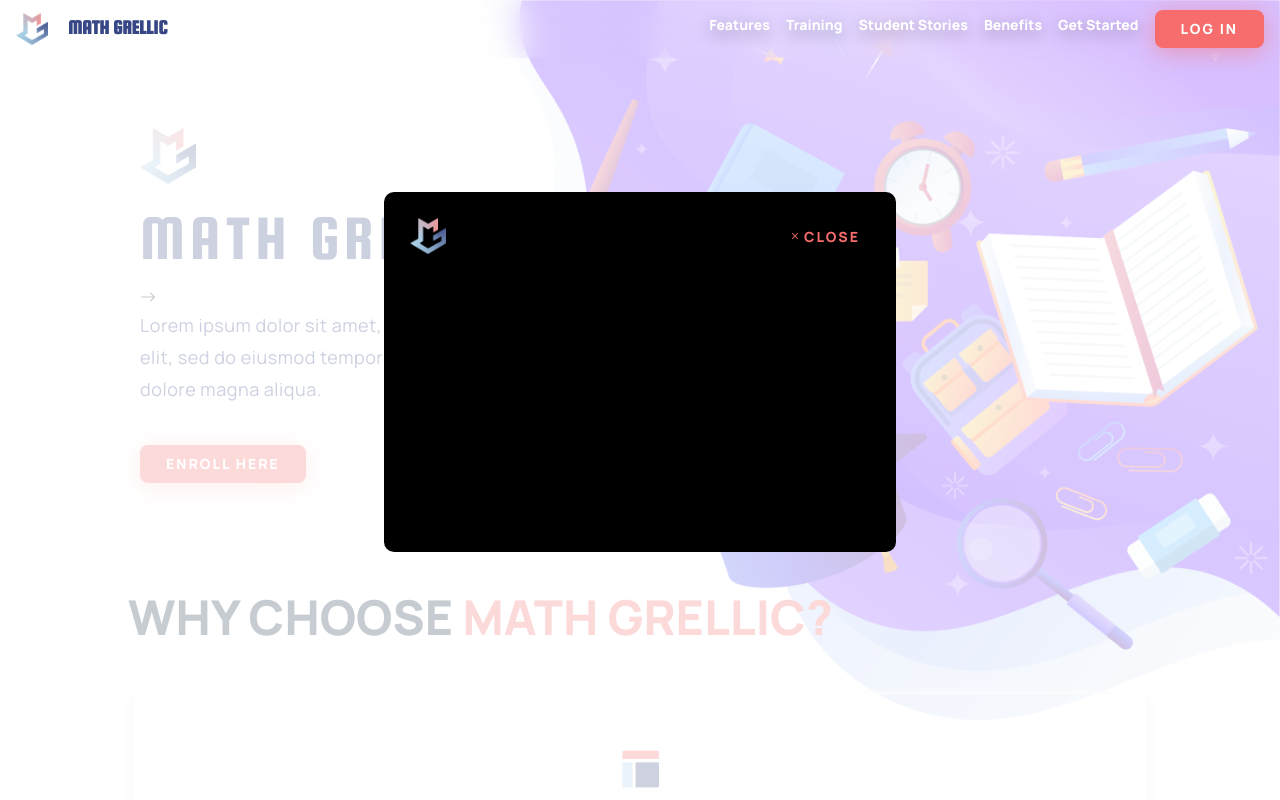
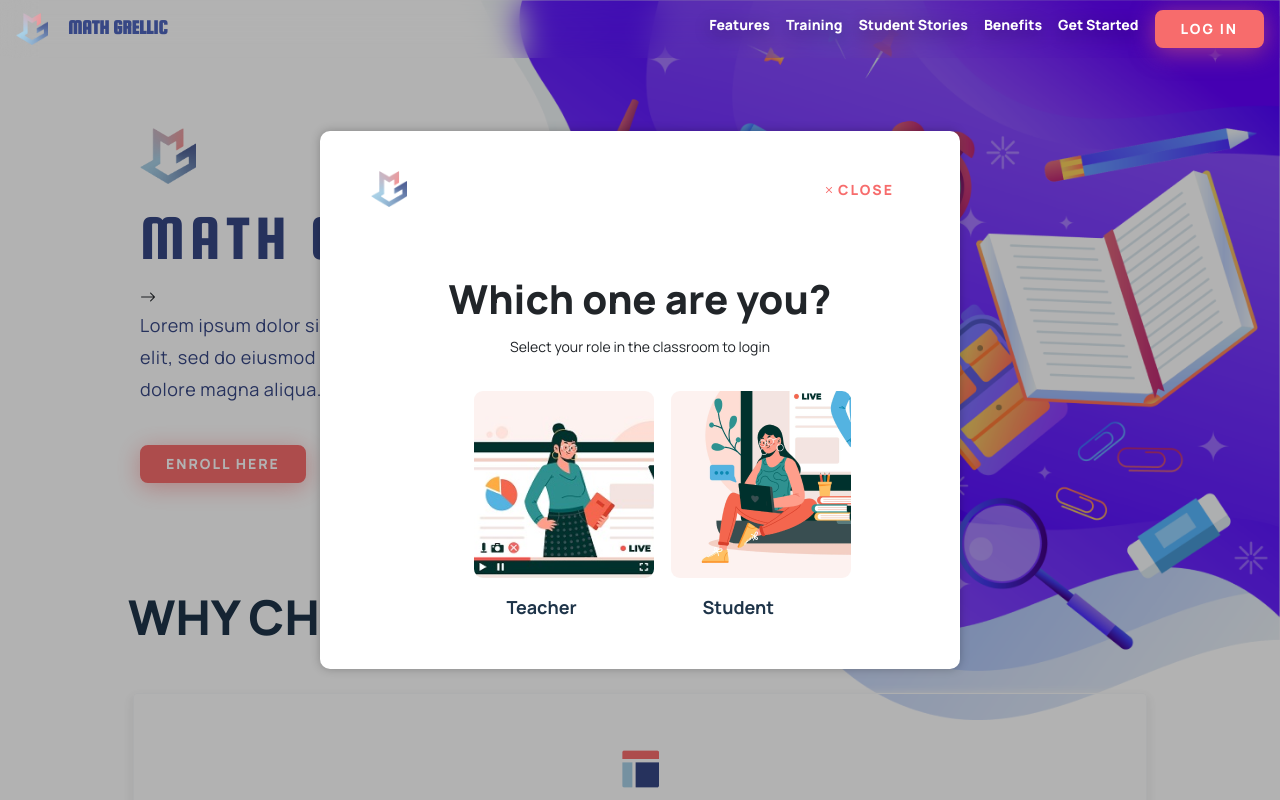
Before and after one commit to nayrxer2/math_grellic, a React (Create React App) app: page / in a window 1280 px wide. Both pictures are taken after a click on the button "LOG IN". Shown: the top 800 px of the page. Built offline with nearby package versions, Linux system fonts and the light colour scheme.

Commit message:
Created Selection Modal
To be optimize

```diff
--- a/public/index.html
+++ b/public/index.html
@@ -17,6 +17,6 @@
     <script src="https://maxcdn.bootstrapcdn.com/bootstrap/4.0.0/js/bootstrap.min.js" integrity="sha384-JZR6Spejh4U02d8jOt6vLEHfe/JQGiRRSQQxSfFWpi1MquVdAyjUar5+76PVCmYl" crossorigin="anonymous"></script>
 
     <script src="https://unpkg.com/ionicons@5.4.0/dist/ionicons.js"></script>
-
+    <div id="modal-root"></div>
   </body>
 </html>
--- a/src/components/landingpage/Navbar.js
+++ b/src/components/landingpage/Navbar.js
@@ -1,14 +1,15 @@
 import React, { useState } from 'react'
 import '../../styles/navbar.css'
-import '../../styles/login.css'
 import logo from '../../images/logo-brand.png'
+import imgTeacher from '../../images/teacher-img.png'
+import imgStudent from '../../images/student-img.png'
 import {LinkButton} from '../LinkButton'
 import {Button} from '../Button'
 import { NavItems } from './NavItems'
 //from fontawesome
 import { FontAwesomeIcon } from "@fortawesome/react-fontawesome"
 import { faBars } from "@fortawesome/free-solid-svg-icons"
-import Modal from 'react-modal'
+import Modal from '../modals/modal-auth'
 
 const Navbar = () => {
   const [navbar, setNavbar] = useState(false)
@@ -20,7 +21,12 @@ const Navbar = () => {
         setNavbar(false)
     }
 }
-const [modalIsOpen, setModalIsOpen] = useState(false)
+
+const modalRef = React.useRef()
+const openModal = () => {
+  modalRef.current.openModal()
+}
+
 window.addEventListener('scroll', changeBackground)
 
   return (
@@ -39,19 +45,8 @@ window.addEventListener('scroll', changeBackground)
           )
         })}
           <li className="nav-item active">
-             <Button onClick={() => setModalIsOpen(true)} type="button" className="btn btn-primary btn-enrol-here btn-nav">LOG IN</Button>
-             <Modal isOpen={modalIsOpen} className="login-modal-body">
-                <img className="brand-logo" src={logo} />
-                <div className="login-modal-close">
-                  <Button onClick={() => setModalIsOpen(false)}
-                  buttonStyle="tertiary"
-                  >
-                    <i class="bi bi-x"></i>
-                    Close
-                  </Button>
-                </div>
-
-             </Modal>
+              <Button onClick={openModal} type="button" className="btn btn-primary btn-enrol-here btn-nav">LOG IN</Button>
+              <Modal className="modal-dialog-scrollable" ref={modalRef}/>
           </li>
       </ul>
     </div>
--- a/src/components/modals/login.js
+++ /dev/null
@@ -1,5 +0,0 @@
-import React from 'react';
-
-export const Modal = ({ showModal, setShowModal}) => {
-    return <>{showModal ? <div></div> : null}</>;
-}
--- /dev/null
+++ b/src/components/modals/modal-auth.js
@@ -0,0 +1,64 @@
+import React, {forwardRef, useImperativeHandle} from 'react'
+import ReactDOM from 'react-dom'
+import '../../styles/modal-auth.css'
+import imgTeacher from '../../images/teacher-img.png'
+import imgStudent from '../../images/student-img.png'
+import {Button} from '../Button'
+import logo from '../../images/logo-brand.png'
+
+const Modal = forwardRef((props, ref) => {
+    const [display, setDisplay] = React.useState(false)
+
+    useImperativeHandle(ref, () => {
+        return {
+            openModal: () => open(),
+            closeModal: () => close()
+        }
+    })
+
+    const open = () => {
+        setDisplay(true)
+    }
+
+    const close = () => {
+        setDisplay(false)
+    }
+
+    if (display) {
+        return ReactDOM.createPortal(
+            <div className={"modal-auth-wrapper"}>
+                <div className={"modal-auth-backdrop"}/>
+                <div className={"modal-auth-box"}>
+                    {/* {props.children} */}
+
+                    <img className="brand-logo" src={logo}/>
+                  <div className="modal-auth-close">
+                    <Button onClick={() => close()}
+                    buttonStyle="tertiary"
+                    >
+                      <i class="bi bi-x"></i>
+                      Close
+                    </Button>
+                  </div>
+                  <h1 className="h3-heading text-center selection-header">Which one are you?</h1>
+                  <p className="body-2 text-center">Select your role in the classroom to login</p>
+
+                  <div class="row justify-content-center text-center">
+                    <div class="col-lg-4 col-md-12">
+                      <img className="icon-style image-fluid selection-img" src={imgTeacher}/>
+                      <h4 className="subheading-bold selection-label">Teacher</h4>
+                    </div>
+                    <div class="col-lg-4 col-md-12">
+                      <img className="icon-style image-fluid selection-img" src={imgStudent}/>
+                      <h4 className="subheading-bold selection-label">Student</h4>
+                    </div>
+                  </div>
+                </div>
+            </div>, document.getElementById("modal-root"))
+    }
+
+    return null
+
+})
+
+export default Modal
--- a/src/styles/login.css
+++ /dev/null
@@ -1,25 +0,0 @@
-.login-modal-body {
-    width: 40%;
-    height: 45%;
-    background-color: black;
-    margin: auto;
-    margin-top: 15%;
-    border-radius: 10px;
-}
-
-.brand-logo {
-    margin-top: 5%;
-    margin-left: 5%;
-    width: 2.25rem;
-    float: left;
-}
-
-.login-modal-close {
-    float: right;
-    margin-top: 5%;
-    margin-right: 10px;
-}
-
-.modal-backdrop {
-    background-color: red;
-  }
--- /dev/null
+++ b/src/styles/modal-auth.css
@@ -0,0 +1,55 @@
+.modal-auth-wrapper {
+    position: fixed;
+    top: 0;
+    bottom: 0;
+    left: 0;
+    right: 0;
+}
+
+.modal-auth-backdrop {
+    position: fixed;
+    top: 0;
+    bottom: 0;
+    left: 0;
+    right: 0;
+    z-index: 100;
+    background-color: rgba(0, 0, 0, 0.3);
+}
+
+.modal-auth-box {
+    position: relative;
+    top: 50%;
+    left: 50%;
+    transform: translate(-50%, -50%);
+    min-height: 60%;
+    width: 50%;
+    overflow: auto;
+    background-color: white;
+    box-shadow: 0 0 10px rgba(0, 0, 0, 0.25);
+    z-index: 101;
+    padding: 40px;
+    border-radius: 10px;
+}
+
+.brand-logo {
+    margin-left: 2%;
+    width: 2.25rem;
+    float: left;
+}
+
+.modal-auth-close {
+    float: right;
+}
+
+.selection-header {
+    margin-top: 100px;
+}
+
+.selection-label {
+    margin-top: -25px;
+    color: var(--text-high);
+}
+
+.selection-img {
+    border-radius: 25px;
+}
```
Also changed, not shown: src/images/student-img.png (added), src/images/teacher-img.png (added).
